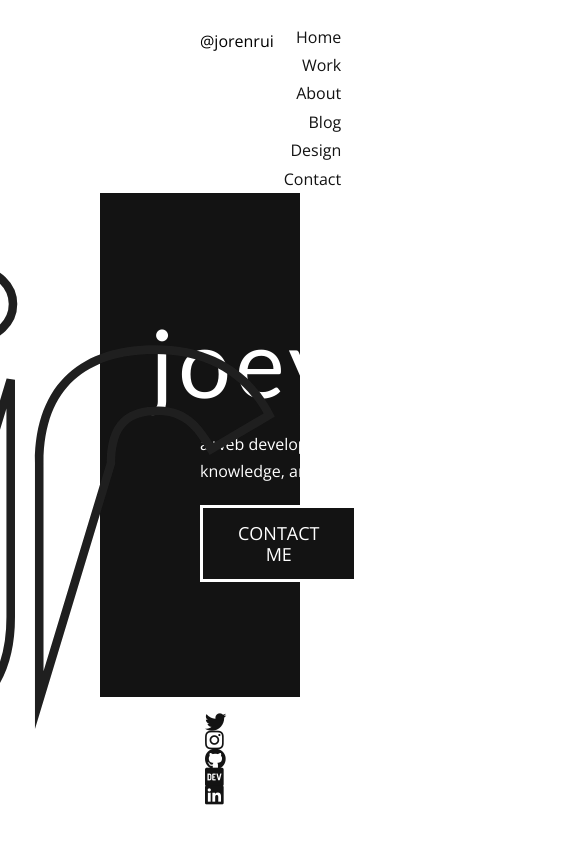
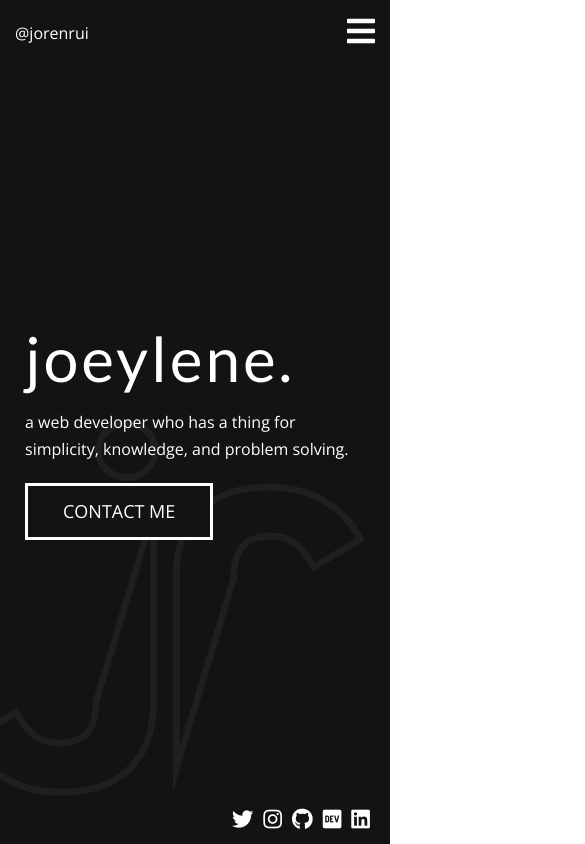
Before and after one commit to jorenrui/portfolio-v2, a React (Create React App) app: page / in a window 390 px wide. Shown: the whole page, 585 px wide, since content can reach past the window. Built offline with nearby package versions, Linux system fonts and the light colour scheme.

Commit message:
Update Hero Section

```diff
--- a/src/App.css
+++ b/src/App.css
@@ -12,11 +12,22 @@
 .hero-section .header {
 	width: 100%;
 	display: grid;
-	grid-template-columns: 1fr 1fr;
+	grid-template-columns: 80px auto;
 }
 
 .hero-section .nav {
 	text-align: right;
+}
+
+.hero-section .mobile-nav {
+	display: none;
+	position: fixed;
+	top: 15px;
+	right: 0;
+	color: #fff;
+	padding-top: 20px;
+	padding-right: 15px;
+	z-index: 110;
 }
 
 .hero-section ul {
@@ -28,33 +39,102 @@
 	display: inline-block;
 }
 
+.hero-section .mobile-nav .btn-icon {
+	border: none;
+	outline: none;
+	background: none;
+}
+
+.hero-section .mobile-nav .btn-icon::-moz-focus-inner {
+	border: 0;
+}
+
+.hero-section #navMobile {
+	display: none;
+	position: fixed;
+	top: 0;
+	left: 0;
+	width: 100vw;
+	height: 100vh;
+	z-index: 100;
+	background: #131313;
+}
+
+.hero-section #navMobile .nav-list {
+	width: 100%;
+	height: auto;
+	margin-top: 50px;
+}
+
+.hero-section #navMobile .mobile-link {
+	width: 100%;
+	height: 100%;
+}
+
+.hero-section #navMobile .nav-list li {
+	display: block;
+	text-align: center;
+}
+
+.hero-section #navMobile .mobile-link {
+	color: #fff;
+	font-size: 26px;
+	display: block;
+	padding: 25px 0;
+	text-decoration: none;
+}
+
+.hero-section #navMobile .mobile-link:hover,
+.hero-section #navMobile .mobile-link:focus,
+.hero-section #navMobile .mobile-link:active {
+	color: #131313;
+	background: #fff;
+}
+
+.hero-section #navMobile .social-media-icons {
+	position: fixed;
+	right: 0;
+	bottom: 0;
+}
+
 .hero-section .content {
 	height: 866px;
 	width: 100%;
 	color: #fff;
-	padding: 100px;
+	padding-left: 150px;
+	padding-right: 25px;
 	position: relative;
+	display: flex;
+	align-items: center;
 	background-color: #131313;
 }
 
-.hero-section .display-1 {
+.hero-section .cta {
+	z-index: 10;
+}
+
+.hero-section .bg {
+	z-index: 1;
+}
+
+.hero-section .cta .display-1 {
 	margin-left: -50px;
 }
 
-.hero-section .content .description {
-	width: 400px;
+.hero-section .cta .description {
+	max-width: 400px;
 }
 
 .hero-section .bg-logo {
 	width: 500px;
 	height: auto;
 	position: absolute;
-	bottom: -38px;
+	bottom: 0;
 	right: 25px;
 }
 
 .hero-section .social-media-icons {
-	margin: 16px;
+	margin-top: 20px;
 	width: 100%;
 	text-align: right;
 }
@@ -66,3 +146,110 @@
 .hero-section i {
 	color: #131313;
 }
+
+.hero-section i:hover,
+.hero-section i:focus,
+.hero-section i:active {
+	color: #4b555c;
+}
+
+/* Large devices (desktops, 1200 and down) */
+@media (max-width: 1200px) {
+	.hero-section .content {
+		padding-left: 100px;
+	}
+}
+
+/* Medium devices (tablets, 992 and down) */
+@media (max-width: 992px) {
+	.hero-section {
+		padding: 0;
+	}
+
+	.hero-section .header,
+	.hero-section .social-media-icons {
+		margin: 0;
+		padding: 15px;
+		color: #fff;
+		background: #131313;
+	}
+
+	.hero-section .header a.link,
+	.hero-section .social-media-icons i {
+		color: #fff;
+	}
+
+	.hero-section .header a.link:hover,
+	.hero-section .header a.link:focus,
+	.hero-section .header a.link:active {
+		color: #f9f871;
+		border-bottom: 2px solid #f9f871;
+	}
+
+	.hero-section .social-media-icons i:hover,
+	.hero-section .social-media-icons i:focus,
+	.hero-section .social-media-icons i:active {
+		color: #f9f871;
+	}
+}
+
+/* Small devices (landscape phones, 768 and down) */
+@media (max-width: 768px) {
+}
+
+/* Extra Small devices (landscape phones, 576 and down) */
+@media (max-width: 576px) {
+	.hero-section .mobile-nav {
+		text-align: right;
+		display: block;
+		margin-top: -20px;
+	}
+
+	.hero-section .mobile-nav i {
+		color: #fff;
+	}
+
+	.hero-section .nav ul {
+		display: none;
+	}
+
+	.hero-section .content {
+		padding-left: 25px;
+	}
+
+	.hero-section .cta .display-1 {
+		margin-left: 0;
+		font-size: 62px;
+	}
+
+	.hero-section .bg-logo {
+		width: 400px;
+	}
+}
+
+@media (max-height: 530px) {
+	.hero-section .bg-logo {
+		width: 300px;
+	}
+}
+
+@media (max-height: 600px) {
+	.hero-section #navMobile .mobile-link {
+		font-size: 22px;
+		padding: 15px 0;
+	}
+}
+
+@media (max-height: 460px) {
+	.hero-section #navMobile .mobile-link {
+		font-size: 18px;
+		padding: 10px 0;
+	}
+}
+
+@media (max-height: 320px) {
+	.hero-section #navMobile .mobile-link {
+		font-size: 14px;
+		padding: 5px 0;
+	}
+}
--- a/src/components/HeroSection.js
+++ b/src/components/HeroSection.js
@@ -1,111 +1,14 @@
 import React from 'react';
+import Header from './HeroSection/Header';
+import CTA from './HeroSection/CTA';
+import SocialMedia from './HeroSection/SocialMedia';
 
 function HeroSection() {
 	return (
 		<section id="home" className="hero-section">
-			<header className="header">
-				<p className="username">@jorenrui</p>
-				<nav className="nav">
-					<ul>
-						<li>
-							<a href="#home" className="link">
-								Home
-							</a>
-						</li>
-						<li>
-							<a href="#work" className="link">
-								Work
-							</a>
-						</li>
-						<li>
-							<a href="#about" className="link">
-								About
-							</a>
-						</li>
-						<li>
-							<a href="#blog" className="link">
-								Blog
-							</a>
-						</li>
-						<li>
-							<a href="#design" className="link">
-								Design
-							</a>
-						</li>
-						<li>
-							<a href="#contact" className="link">
-								Contact
-							</a>
-						</li>
-					</ul>
-				</nav>
-			</header>
-			<div className="content">
-				<h1 className="display-1">joeylene.</h1>
-				<p className="description">
-					a web developer who has a thing for simplicity, knowledge,
-					and problem solving.
-				</p>
-				<button className="btn btn-lg">contact me</button>
-
-				<img
-					src="logo.svg"
-					alt="Joeylene Rivera's Logo"
-					className="bg-logo"
-				/>
-			</div>
-			<div className="social-media-icons">
-				<a
-					target="_blank"
-					href="https://twitter.com/jorenrui/"
-					rel="noopener noreferrer"
-				>
-					<i
-						className="fab fa-twitter fa-lg"
-						title="Joeylene Rivera's Twitter Profile"
-					></i>
-				</a>
-				<a
-					target="_blank"
-					href="https://instagram.com/jorenrui/"
-					rel="noopener noreferrer"
-				>
-					<i
-						className="fab fa-instagram fa-lg"
-						title="Joeylene Rivera's Instagram Profile"
-					></i>
-				</a>
-				<a
-					target="_blank"
-					href="https://github.com/jorenrui/"
-					rel="noopener noreferrer"
-				>
-					<i
-						className="fab fa-github fa-lg"
-						title="Joeylene Rivera's GitHub Profile"
-					></i>
-				</a>
-				<a
-					target="_blank"
-					href="https://dev.to/jorenrui"
-					rel="noopener noreferrer"
-				>
-					<i
-						className="fab fa-dev fa-lg"
-						title="Joeylene Rivera's DEV Profile"
-					></i>
-				</a>
-				<a
-					target="_blank"
-					href="https://www.linkedin.com/in/jorenrui/"
-					rel="noopener noreferrer"
-				>
-					<i
-						className="fab fa-linkedin fa-lg"
-						title="Joeylene Rivera's LinkedIn Profile"
-					></i>
-				</a>
-			</div>
+			<Header />
+			<CTA />
+			<SocialMedia />
 		</section>
 	);
 }
--- /dev/null
+++ b/src/components/HeroSection/CTA.js
@@ -0,0 +1,26 @@
+import React from 'react';
+
+function CTA() {
+	return (
+		<div className="content">
+			<div className="cta">
+				<h1 className="display-1 highlight-hover">joeylene.</h1>
+				<p className="description">
+					a <span className="highlight-hover">web developer</span> who
+					has a thing for simplicity, knowledge, and problem solving.
+				</p>
+				<button className="btn btn-lg">contact me</button>
+			</div>
+
+			<div className="bg">
+				<img
+					src="logo.svg"
+					alt="Joeylene Rivera's Logo"
+					className="bg-logo"
+				/>
+			</div>
+		</div>
+	);
+}
+
+export default CTA;
--- /dev/null
+++ b/src/components/HeroSection/Header.js
@@ -0,0 +1,108 @@
+import React, { useState, useEffect } from 'react';
+import SocialMedia from './SocialMedia';
+
+function Header() {
+	const [active, setActive] = useState(false);
+
+	function handleClick() {
+		setActive(prevState => !prevState);
+	}
+
+	useEffect(() => {
+		let navMobile = document.getElementById('navMobile');
+		let navIcon = document.getElementById('navIcon');
+
+		if (active) {
+			navMobile.style.display = 'block';
+			navIcon.className = ' fa fa-2x fa-times';
+		} else {
+			navMobile.style.display = 'none';
+			navIcon.className = 'fa fa-2x fa-bars';
+		}
+	}, [active]);
+
+	return (
+		<header className="header">
+			<p className="username highlight-hover-sm">@jorenrui</p>
+
+			<div className="mobile-nav">
+				<button className="btn-icon" onClick={handleClick}>
+					<i id="navIcon" className="fa fa-2x fa-bars"></i>
+				</button>
+			</div>
+			<nav id="navMobile">
+				<ul className="nav-list">
+					<li>
+						<a href="#home" className="mobile-link">
+							Home
+						</a>
+					</li>
+					<li>
+						<a href="#work" className="mobile-link">
+							Work
+						</a>
+					</li>
+					<li>
+						<a href="#about" className="mobile-link">
+							About
+						</a>
+					</li>
+					<li>
+						<a href="#blog" className="mobile-link">
+							Blog
+						</a>
+					</li>
+					<li>
+						<a href="#design" className="mobile-link">
+							Design
+						</a>
+					</li>
+					<li>
+						<a href="#contact" className="mobile-link">
+							Contact
+						</a>
+					</li>
+				</ul>
+
+				<SocialMedia />
+			</nav>
+
+			<nav id="navWide" className="nav">
+				<ul>
+					<li>
+						<a href="#home" className="link">
+							Home
+						</a>
+					</li>
+					<li>
+						<a href="#work" className="link">
+							Work
+						</a>
+					</li>
+					<li>
+						<a href="#about" className="link">
+							About
+						</a>
+					</li>
+					<li>
+						<a href="#blog" className="link">
+							Blog
+						</a>
+					</li>
+					<li>
+						<a href="#design" className="link">
+							Design
+						</a>
+					</li>
+					<li>
+						<a href="#contact" className="link">
+							Contact
+						</a>
+					</li>
+				</ul>
+			</nav>
+		</header>
+	);
+}
+
+export default Header;
--- /dev/null
+++ b/src/components/HeroSection/SocialMedia.js
@@ -0,0 +1,60 @@
+import React from 'react';
+
+function SocialMedia() {
+	return (
+		<div className="social-media-icons">
+			<a
+				target="_blank"
+				href="https://twitter.com/jorenrui/"
+				rel="noopener noreferrer"
+			>
+				<i
+					className="fab fa-twitter fa-lg"
+					title="Joeylene Rivera's Twitter Profile"
+				></i>
+			</a>
+			<a
+				target="_blank"
+				href="https://instagram.com/jorenrui/"
+				rel="noopener noreferrer"
+			>
+				<i
+					className="fab fa-instagram fa-lg"
+					title="Joeylene Rivera's Instagram Profile"
+				></i>
+			</a>
+			<a
+				target="_blank"
+				href="https://github.com/jorenrui/"
+				rel="noopener noreferrer"
+			>
+				<i
+					className="fab fa-github fa-lg"
+					title="Joeylene Rivera's GitHub Profile"
+				></i>
+			</a>
+			<a
+				target="_blank"
+				href="https://dev.to/jorenrui"
+				rel="noopener noreferrer"
+			>
+				<i
+					className="fab fa-dev fa-lg"
+					title="Joeylene Rivera's DEV Profile"
+				></i>
+			</a>
+			<a
+				target="_blank"
+				href="https://www.linkedin.com/in/jorenrui/"
+				rel="noopener noreferrer"
+			>
+				<i
+					className="fab fa-linkedin fa-lg"
+					title="Joeylene Rivera's LinkedIn Profile"
+				></i>
+			</a>
+		</div>
+	);
+}
+
+export default SocialMedia;
--- a/src/index.css
+++ b/src/index.css
@@ -83,7 +83,8 @@ a.link {
 a.link:hover,
 a.link:focus,
 a.link:active {
-	text-decoration: underline;
+	color: #4b555c;
+	border-bottom: 2px solid #4b555c;
 }
 
 .btn {
@@ -114,3 +115,20 @@ a.link:active {
 .btn-sm {
 	padding: 10px;
 }
+
+.highlight,
+.highlight-hover:hover {
+	color: #f9f871;
+}
+
+.highlight,
+.highlight-hover:hover {
+	color: #f9f871;
+}
+
+/* Extra Small devices (landscape phones, 576 and down) */
+@media (max-width: 576px) {
+	.highlight-hover-sm:hover {
+		color: #f9f871;
+	}
+}
```
